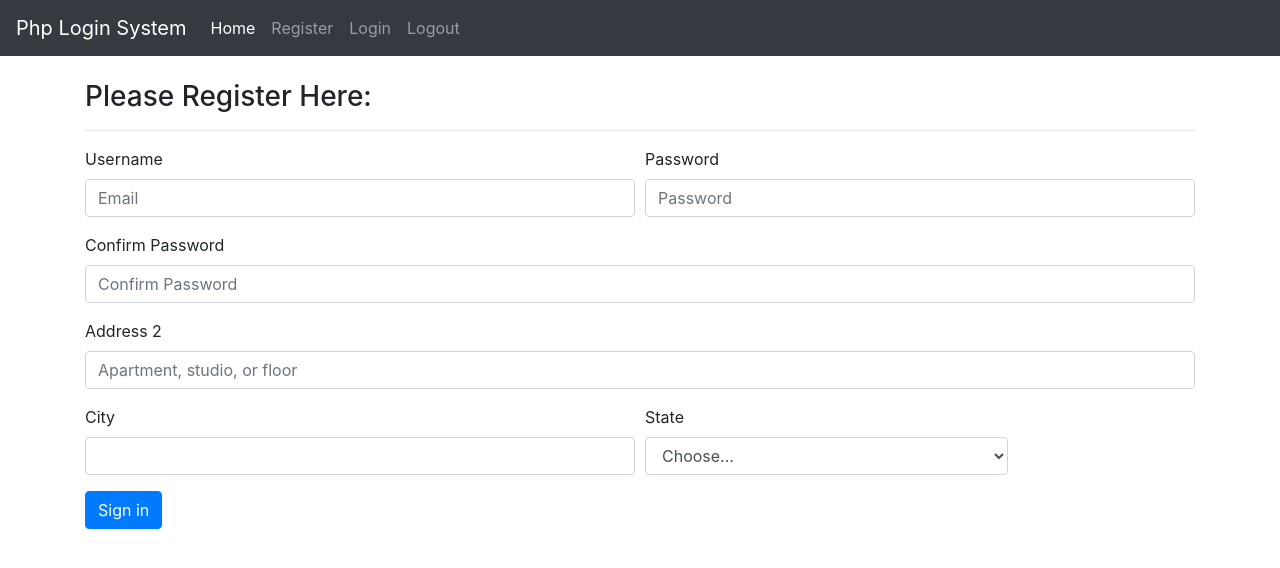
After one commit to Mrsth/PHP_Project_Apache_Lucene, a PHP site: page /register.php in a window 1280 px wide. The commit adds this page. Shown: the top 568 px of the page. Run offline with PHP 8.4, Linux system fonts and the light colour scheme.

Commit message:
register from first try

```diff
--- /dev/null
+++ b/register.php
@@ -0,0 +1,156 @@
+<?php
+  //Initilizing empty string
+  $username=$password=$confirm_password=$address=$city="";
+  $username_err=$password_err=$confirm_password_err=$address_err=$city_err="";
+
+  //Getting value from POST method
+  if($_SERVER["REQUEST_METHOD"]=="POST"){
+    $username=test_input($_POST["username"]);
+    $password=test_input($_POST["password"]);
+    $confirm_password=test_input($_POST["confirm_password"]);
+    $address=test_input($_POST["address"]);
+    $city=test_input($_POST["city"]);
+  }
+
+  //Stripping space, backslashes, and specialhtmlchars
+  function test_input($para1){
+    $value=trim($para1);
+    $value=stripcslashes($value);
+    $value=htmlspecialchars($value);
+    return $value;
+  }
+
+  //Validating
+  if($_SERVER["REQUEST_METHOD"]=="POST"){
+    //Username Validation
+    if(empty($_POST["username"])){
+        $username_err = "Name field is required";
+    }else{
+      $username = test_input($_POST["username"]);
+      //The username should only consists of characters and no special characters
+      if(!filter_var($username, FILTER_VALIDATE_EMAIL)){
+        $username_err = "Invalid email format";
+      }
+    }
+    //Password Validation
+    if(empty($_POST["password"])){
+      $password_err = "Password field is required";
+    }else{
+      $password = test_input($_POST["password"]);
+
+    }
+    //Confirm Password
+    if(empty($_POST["confirm_password"])){
+      $confirm_password_err = "Confirm password field is required.";
+    }else{
+      $confirm_password = test_input($_POST["confirm_password"]);
+      if($password==$confirm_password){
+        $confirm_password_err = "Password Matched";
+      }else{
+        $confirm_password_err = "Password not matched";
+      }
+    }
+    //Confirm Address
+    if(empty($_POST["address"])){
+      $address_err = "Address field is required";
+    }else{
+        $address = test_input($_POST["address"]);
+    }
+    //Confirm City
+    if(empty($_POST["city"])){
+      $city_err = "City field is required";
+    }else{
+        $city = test_input($_POST["city"]);
+    }
+  }
+?>
+
+<!doctype html>
+<html lang="en">
+  <head>
+    <!-- Required meta tags -->
+    <meta charset="utf-8">
+    <meta name="viewport" content="width=device-width, initial-scale=1, shrink-to-fit=no">
+
+    <!-- Bootstrap CSS -->
+    <link rel="stylesheet" href="https://stackpath.bootstrapcdn.com/bootstrap/4.3.1/css/bootstrap.min.css" integrity="sha384-ggOyR0iXCbMQv3Xipma34MD+dH/1fQ784/j6cY/iJTQUOhcWr7x9JvoRxT2MZw1T" crossorigin="anonymous">
+
+    <title>PHP login system!</title>
+  </head>
+  <body>
+  <nav class="navbar navbar-expand-lg navbar-dark bg-dark">
+  <a class="navbar-brand" href="#">Php Login System</a>
+  <button class="navbar-toggler" type="button" data-toggle="collapse" data-target="#navbarNavDropdown" aria-controls="navbarNavDropdown" aria-expanded="false" aria-label="Toggle navigation">
+    <span class="navbar-toggler-icon"></span>
+  </button>
+  <div class="collapse navbar-collapse" id="navbarNavDropdown">
+  <ul class="navbar-nav">
+      <li class="nav-item active">
+        <a class="nav-link" href="#">Home <span class="sr-only">(current)</span></a>
+      </li>
+      <li class="nav-item">
+        <a class="nav-link" href="register.php">Register</a>
+      </li>
+      <li class="nav-item">
+        <a class="nav-link" href="login.php">Login</a>
+      </li>
+      <li class="nav-item">
+        <a class="nav-link" href="logout.php">Logout</a>
+      </li>
+    </ul>
+  </div>
+</nav>
+
+<div class="container mt-4">
+<h3>Please Register Here:</h3>
+<hr>
+<form action="" method="post">
+  <div class="form-row">
+    <div class="form-group col-md-6">
+      <label for="inputEmail4">Username</label>
+      <input type="text" class="form-control" name="username" id="inputEmail4" placeholder="Email">
+      <span class="error"><?php echo $username_err;?></span>
+    </div>
+    <div class="form-group col-md-6">
+      <label for="inputPassword4">Password</label>
+      <input type="password" class="form-control" name ="password" id="inputPassword4" placeholder="Password">
+      <span class="error"><?php echo $password_err;?></span>
+    </div>
+  </div>
+  <div class="form-group">
+      <label for="inputPassword4">Confirm Password</label>
+      <input type="password" class="form-control" name ="confirm_password" id="inputPassword" placeholder="Confirm Password">
+      <span class="error"><?php echo $confirm_password_err;?></span>
+    </div>
+  <div class="form-group">
+    <label for="inputAddress2">Address 2</label>
+    <input type="text" class="form-control" name="address" id="inputAddress2" placeholder="Apartment, studio, or floor">
+    <span class="error"><?php echo $address_err;?></span>
+  </div>
+  <div class="form-row">
+    <div class="form-group col-md-6">
+      <label for="inputCity">City</label>
+      <input type="text" class="form-control" id="inputCity">
+      <span class="error"><?php echo $city_err;?></span>
+    </div>
+    <div class="form-group col-md-4">
+      <label for="inputState">State</label>
+      <select id="inputState" class="form-control" name="city">
+        <option selected>Choose...</option>
+        <option>Kathmandu</option>
+        <option>Bhaktapur</option>
+        <option>Lalitpur</option>
+      </select>
+    </div>
+  </div>
+  <button type="submit" class="btn btn-primary">Sign in</button>
+</form>
+</div>
+
+    <!-- Optional JavaScript -->
+    <!-- jQuery first, then Popper.js, then Bootstrap JS -->
+    <script src="https://code.jquery.com/jquery-3.3.1.slim.min.js" integrity="sha384-q8i/X+965DzO0rT7abK41JStQIAqVgRVzpbzo5smXKp4YfRvH+8abtTE1Pi6jizo" crossorigin="anonymous"></script>
+    <script src="https://cdnjs.cloudflare.com/ajax/libs/popper.js/1.14.7/umd/popper.min.js" integrity="sha384-UO2eT0CpHqdSJQ6hJty5KVphtPhzWj9WO1clHTMGa3JDZwrnQq4sF86dIHNDz0W1" crossorigin="anonymous"></script>
+    <script src="https://stackpath.bootstrapcdn.com/bootstrap/4.3.1/js/bootstrap.min.js" integrity="sha384-JjSmVgyd0p3pXB1rRibZUAYoIIy6OrQ6VrjIEaFf/nJGzIxFDsf4x0xIM+B07jRM" crossorigin="anonymous"></script>
+  </body>
+</html>
```
Also changed, not shown: config.php (+12 -0 lines), index.php (+32 -13 lines).
